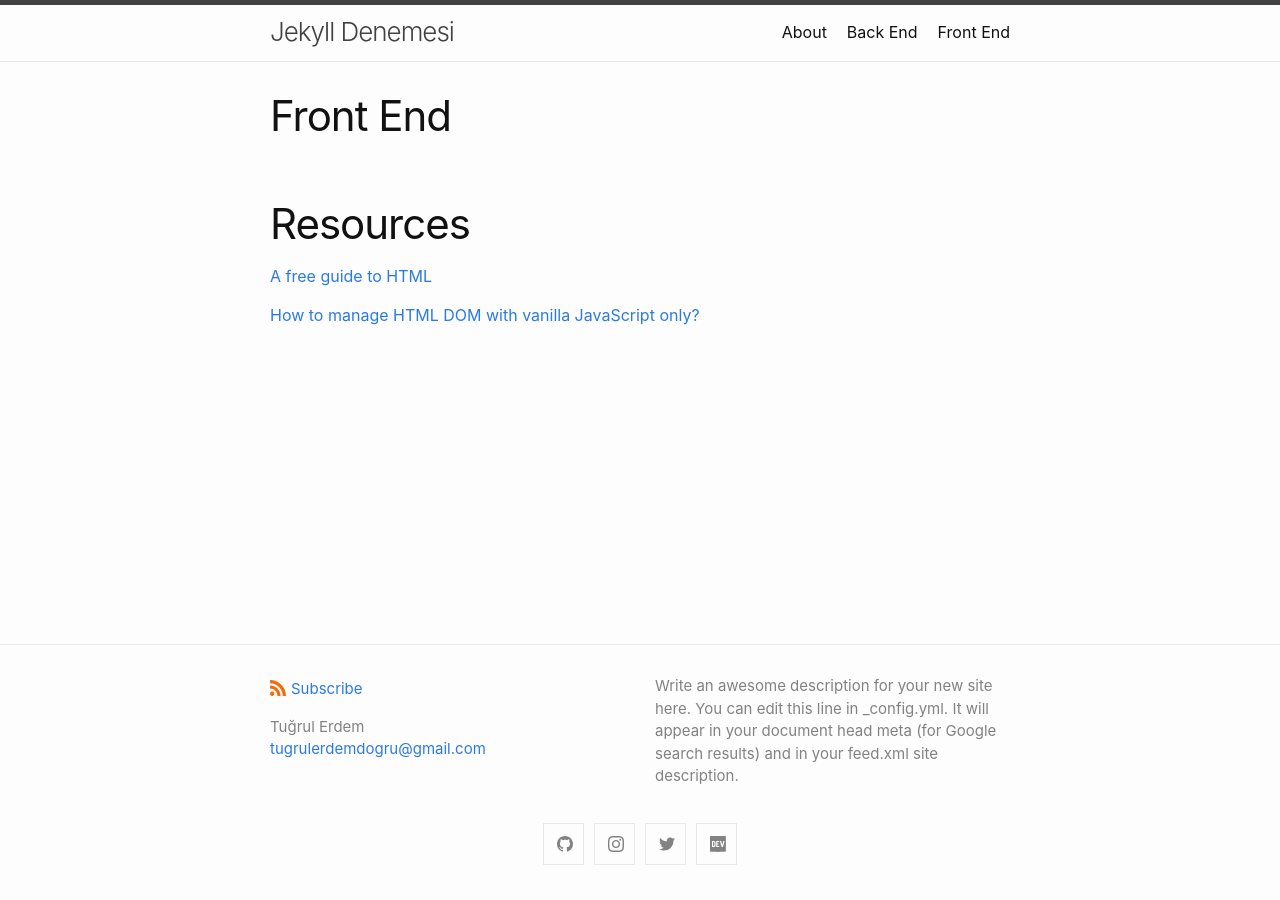
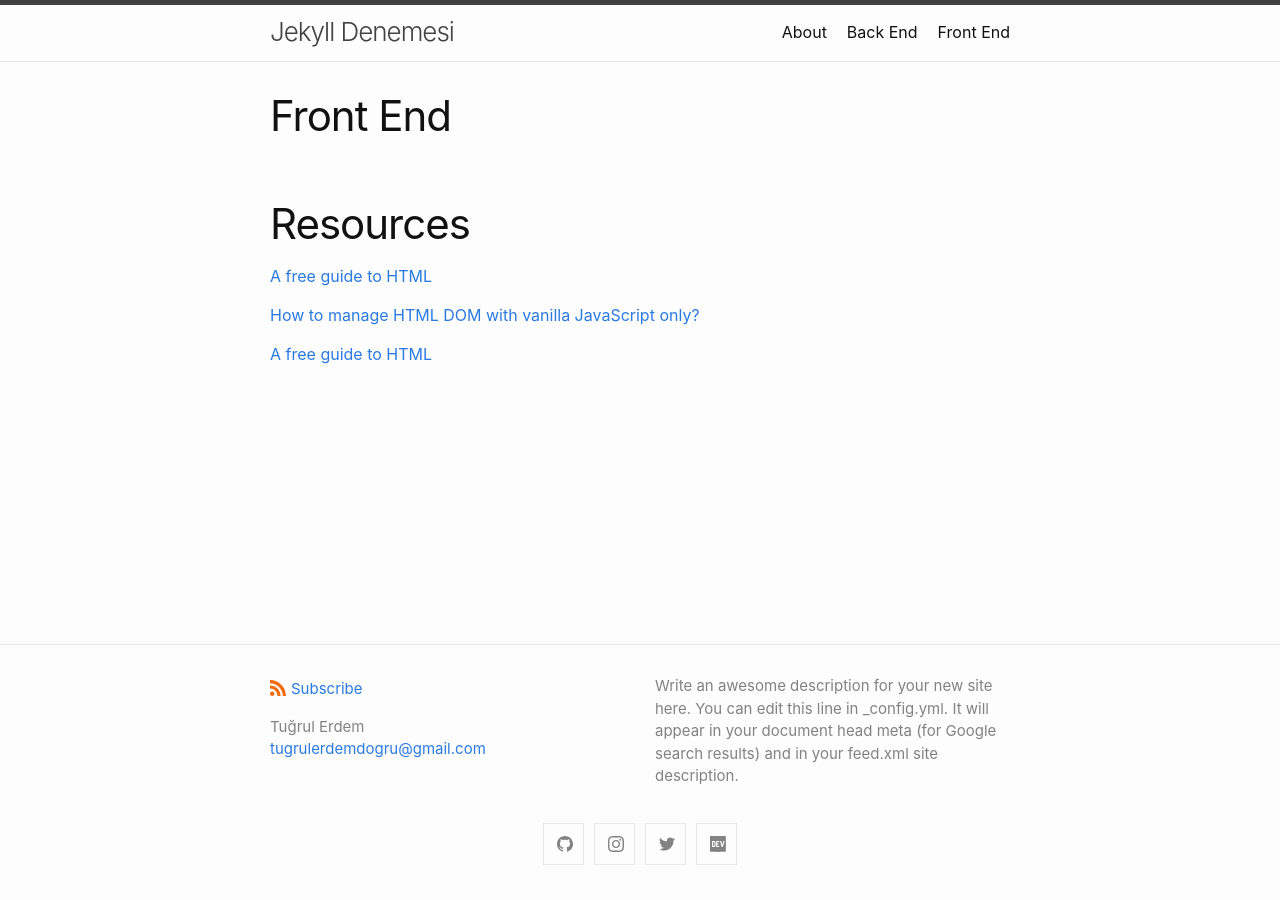
Before and after one commit to Ted2xmen/useful-links, a Jekyll site: the page built from front-end.md, in a window 1280 px wide. Built offline with Jekyll 4.4.1, drawn with Linux system fonts in a browser that asks for light colours.

Commit message:
changed link

```diff
--- a/front-end.md
+++ b/front-end.md
@@ -14,3 +14,6 @@ permalink: /front-end/
 
 
 [How to manage HTML DOM with vanilla JavaScript only?](https://htmldom.dev/){:target="_blank"}
+
+
+<a href="https://htmlreference.io/" target="_blank">A free guide to HTML</a>
```
